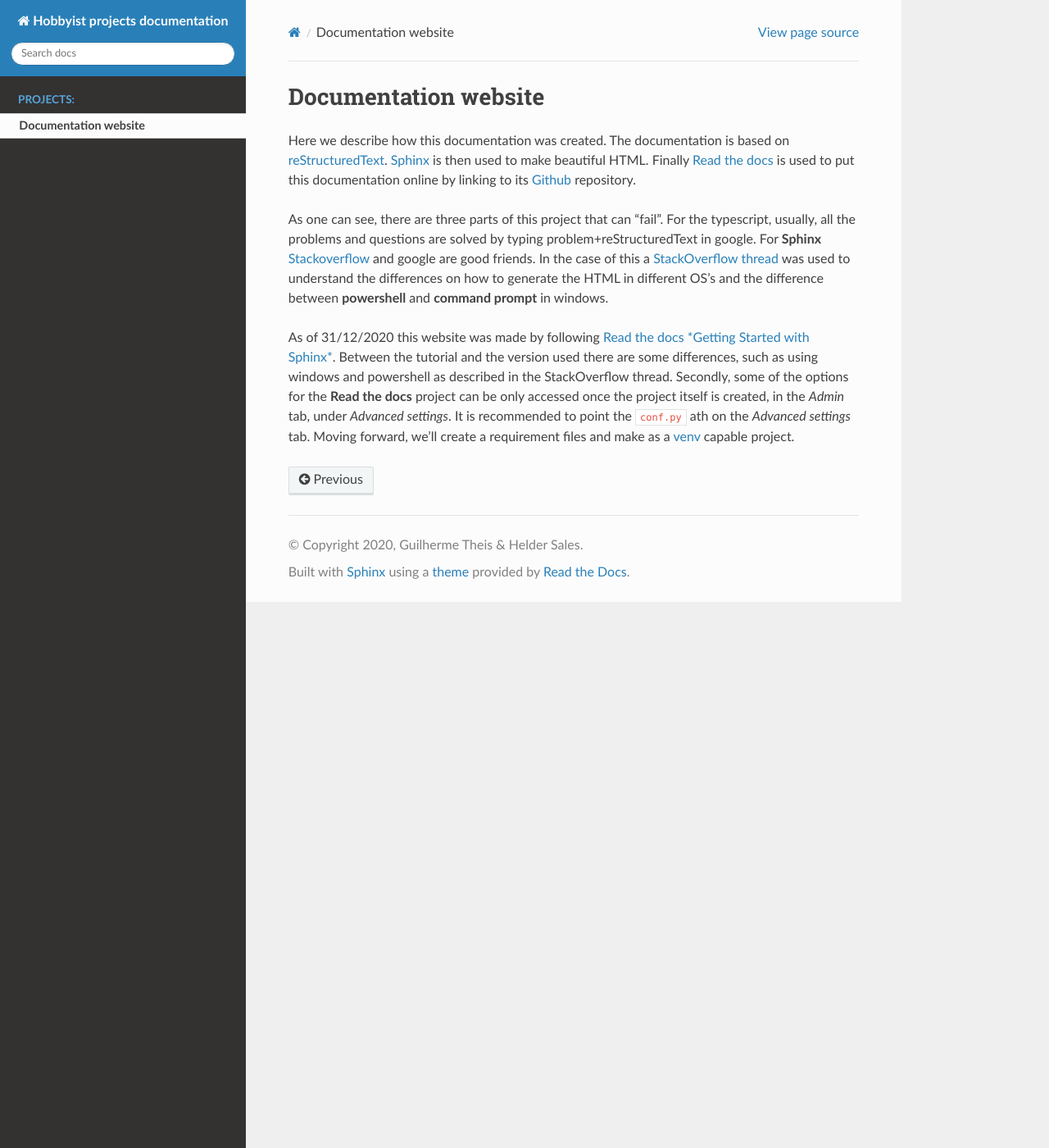
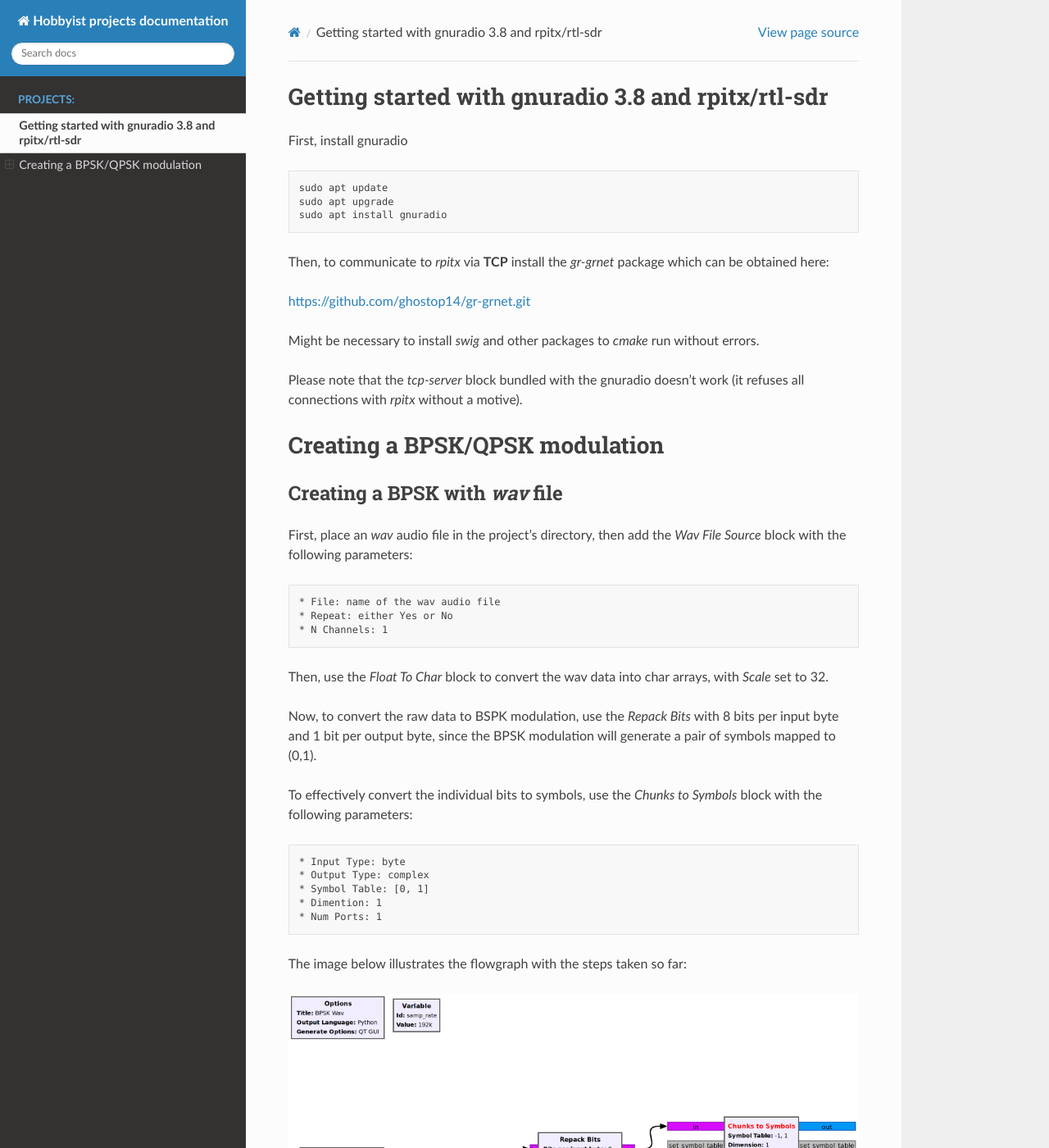
Before and after one commit to guilhermetheis/documentationSeries, a Sphinx documentation site: the page built from docs/source/documentation.rst, in a window 1280 px wide and 1400 px high. Shown: the whole window at 82% size. Built offline with Sphinx 7.4.7 and the Read the Docs theme 2.0.0, drawn with Linux system fonts in a browser that asks for light colours.

Commit message:
Started writing actual documentation

```diff
--- a/docs/source/documentation.rst
+++ b/docs/source/documentation.rst
@@ -1,8 +1,50 @@
-Documentation website
-=====================
+Getting started with gnuradio 3.8 and rpitx/rtl-sdr
+===================================================
 
-Here we describe how this documentation was created. The documentation is based on `reStructuredText <https://en.wikipedia.org/wiki/ReStructuredText>`_. `Sphinx <https://www.sphinx-doc.org/en/master/>`_ is then used to make beautiful HTML. Finally `Read the docs <https://readthedocs.org/>`_ is used to put this documentation online by linking to its `Github <https://github.com/>`_ repository.
+First, install gnuradio
 
-As one can see, there are three parts of this project that can "fail". For the typescript, usually, all the problems and questions are solved by typing problem+reStructuredText in google. For **Sphinx** `Stackoverflow <https://stackoverflow.com/>`_ and google are good friends. In the  case of this a `StackOverflow thread <https://stackoverflow.com/questions/65471557/make-html-not-working-for-sphinx-documentation-in-windows-10>`_ was used to understand the differences on how to generate the HTML in different OS's and the difference between **powershell** and **command prompt** in windows.
+.. code-block:: bash
 
-As of 31/12/2020 this website was made by following `Read the docs *Getting Started with Sphinx* <https://docs.readthedocs.io/en/stable/intro/getting-started-with-sphinx.html>`_. Between the tutorial and the version used there are some differences, such as using windows and powershell as described in the StackOverflow thread. Secondly, some of the options for the **Read the docs** project can be only accessed once the project itself is created, in the *Admin* tab, under *Advanced settings*. It is recommended to point the ``conf.py`` ath on the *Advanced settings* tab. Moving forward, we'll create a requirement files and make as a `venv <https://docs.python.org/3/tutorial/venv.html>`_ capable project.
+        sudo apt update
+        sudo apt upgrade
+        sudo apt install gnuradio
+
+Then, to communicate to *rpitx* via **TCP** install the *gr-grnet* package which can be obtained here:
+
+https://github.com/ghostop14/gr-grnet.git
+
+Might be necessary to install *swig* and other packages to *cmake* run without errors.
+
+Please note that the *tcp-server* block bundled with the gnuradio doesn't work (it refuses all connections with *rpitx* without a motive).
+
+Creating a BPSK/QPSK modulation
+===============================
+
+Creating a BPSK with *wav* file
+-------------------------------
+
+First, place an *wav* audio file in the project's directory, then add the *Wav File Source* block with the following parameters:
+
+.. code-block:: text
+
+        * File: name of the wav audio file
+        * Repeat: either Yes or No
+        * N Channels: 1
+
+Then, use the *Float To Char* block to convert the wav data into char arrays, with *Scale* set to 32.
+
+Now, to convert the raw data to BSPK modulation, use the *Repack Bits* with 8 bits per input byte and 1 bit per output byte, since the BPSK modulation will generate a pair of symbols mapped to (0,1).
+
+To effectively convert the individual bits to symbols, use the *Chunks to Symbols* block with the following parameters:
+
+.. code-block:: text
+
+        * Input Type: byte
+        * Output Type: complex
+        * Symbol Table: [0, 1]
+        * Dimention: 1
+        * Num Ports: 1
+
+The image below illustrates the flowgraph with the steps taken so far:
+
+.. image:: ./imgs/bpsk_wav/bpsk_wav_1.png
```
Also changed, not shown: docs/source/imgs/bpsk_wav/bpsk_wav_1.png (added).
